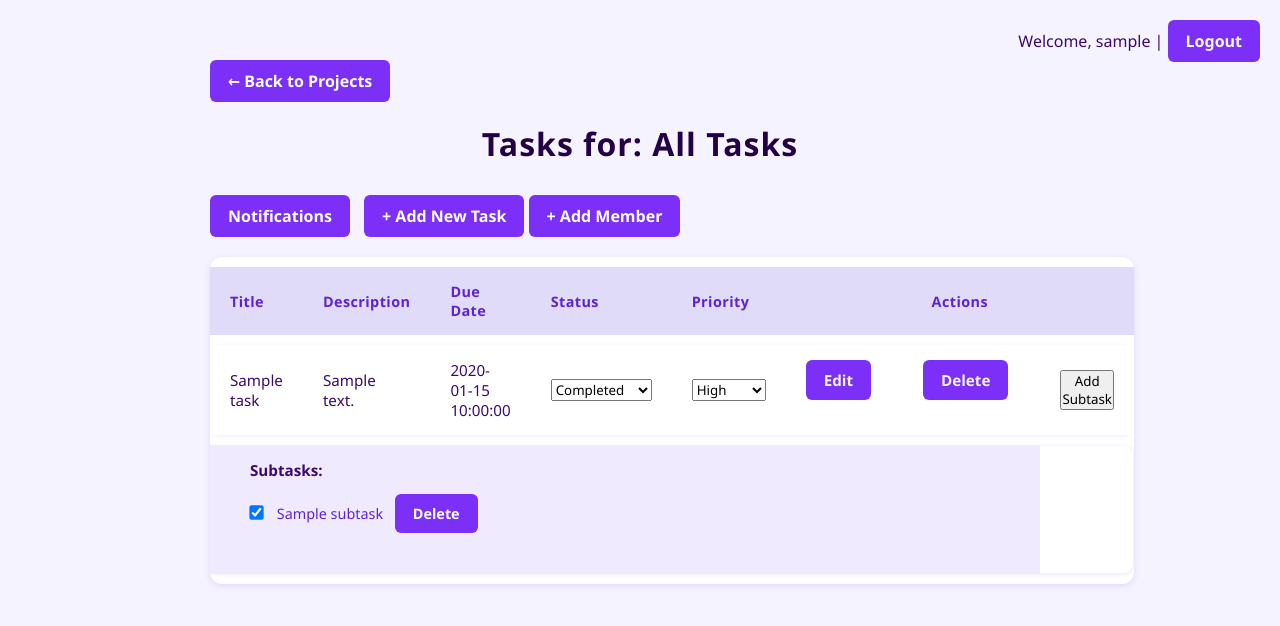
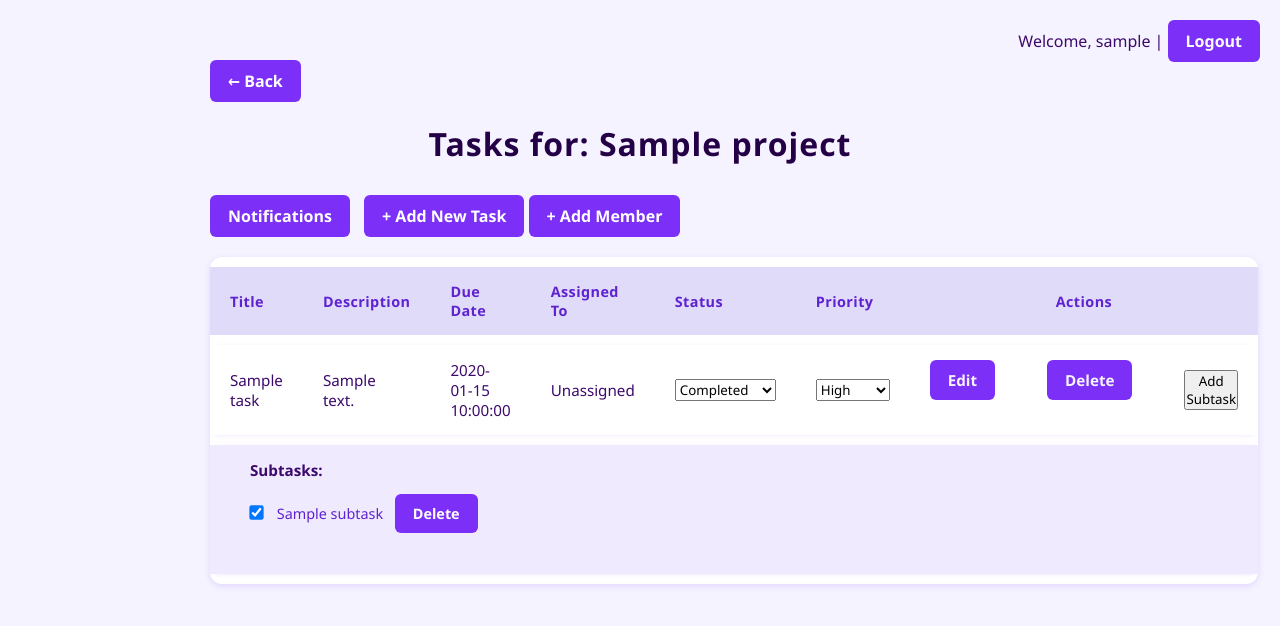
Before and after one commit to Judinus10/planit, a PHP site: page /index.php?project_id=1 in a window 1280 px wide. Shown: the top 626 px of the page. Run offline with PHP 8.4, Linux system fonts and the light colour scheme; the visitor is signed in with stand-in values (Sample User, id 1); tables that the repository leaves empty or names only in its code hold one stand-in row (values such as "Sample post").

Commit message:
modified as displaying members and assigned tasks

```diff
--- a/index.php
+++ b/index.php
@@ -16,8 +16,16 @@ $project_id = isset($_GET['project_id']) ? (int)$_GET['project_id'] : 0;
 // Fetch project info
 $project_name = "All Tasks";
 if ($project_id) {
-    $stmt = $conn->prepare("SELECT name FROM projects WHERE id=? AND created_by=?");
-    $stmt->bind_param("ii", $project_id, $user_id);
+    // Check if the user is either the creator or a member of the project
+    $stmt = $conn->prepare("
+        SELECT name
+        FROM projects
+        WHERE id=?
+        AND (created_by=? OR id IN (
+            SELECT project_id FROM project_members WHERE user_id=?
+        ))
+    ");
+    $stmt->bind_param("iii", $project_id, $user_id, $user_id);
     $stmt->execute();
     $result = $stmt->get_result();
     if ($result->num_rows > 0) {
@@ -28,11 +36,19 @@ if ($project_id) {
     }
 }
 
-// Fetch tasks for this project
+// Fetch tasks for this project (with assigned user's name)
 if ($project_id) {
-    $sql = "SELECT * FROM tasks WHERE project_id = $project_id ORDER BY due_date ASC";
+    $sql = "SELECT t.*, u.username AS assigned_user
+            FROM tasks t
+            LEFT JOIN users u ON t.assigned_to = u.id
+            WHERE t.project_id = $project_id
+            ORDER BY t.due_date ASC";
 } else {
-    $sql = "SELECT * FROM tasks WHERE user_id = $user_id ORDER BY due_date ASC";
+    $sql = "SELECT t.*, u.username AS assigned_user
+            FROM tasks t
+            LEFT JOIN users u ON t.assigned_to = u.id
+            WHERE t.user_id = $user_id
+            ORDER BY t.due_date ASC";
 }
 $result = $conn->query($sql);
 ?>
@@ -44,7 +60,7 @@ $result = $conn->query($sql);
     <link rel="stylesheet" href="style.css">
 </head>
 <body>
-  <a href="projects.php" class="back-button">&#8592; Back to Projects</a>
+    <a href="javascript:history.back()" class="back-button">&#8592; Back</a>
 
     <div class="top-right">
         <p>Welcome, <?php echo htmlspecialchars($_SESSION['username']); ?> | <a href="logout.php">Logout</a></p>
@@ -62,6 +78,7 @@ $result = $conn->query($sql);
                 <th>Title</th>
                 <th>Description</th>
                 <th>Due Date</th>
+                <th>Assigned To</th> <!-- New column -->
                 <th>Status</th>
                 <th>Priority</th>
                 <th colspan="3" style="text-align: center;">Actions</th>
@@ -70,7 +87,7 @@ $result = $conn->query($sql);
         <tbody>
             <?php if ($result->num_rows === 0): ?>
                 <tr>
-          <td colspan="7" style="text-align:center; padding:20px;">No tasks yet.</td>
+                    <td colspan="9" style="text-align:center; padding:20px;">No tasks yet.</td>
                 </tr>
             <?php else: ?>
                 <?php while ($task = $result->fetch_assoc()): ?>
@@ -78,6 +95,7 @@ $result = $conn->query($sql);
                         <td><?php echo htmlspecialchars($task['title']); ?></td>
                         <td><?php echo htmlspecialchars($task['description']); ?></td>
                         <td><?php echo htmlspecialchars($task['due_date']); ?></td>
+                        <td><?php echo htmlspecialchars($task['assigned_user'] ?? 'Unassigned'); ?></td> <!-- Assigned user -->
                         <td>
                             <select onchange='updateStatus(<?php echo $task['id']; ?>, this.value)'>
                                 <option value="To-do" <?php echo ($task['status'] == 'To-do') ? 'selected' : '' ?>>To-do</option>
@@ -88,7 +106,7 @@ $result = $conn->query($sql);
                         <td>
                             <select onchange='updatePriority(<?php echo $task['id']; ?>, this.value)'>
                                 <option value="High" <?php echo ($task['priority'] == 'High') ? 'selected' : '' ?>>High</option>
-                <option value="Medium" <?php echo ($task["priority"] == "Medium") ? "selected" : '' ?>>Medium</option>
+                                <option value="Medium" <?php echo ($task["priority"] == 'Medium') ? 'selected' : '' ?>>Medium</option>
                                 <option value='Low' <?php echo ($task["priority"] == 'Low') ? 'selected' : '' ?>>Low</option>
                             </select>
                         </td>
@@ -106,7 +124,7 @@ $result = $conn->query($sql);
                     if ($subtask_result->num_rows > 0):
                     ?>
                         <tr>
-              <td colspan="7" style="padding-left: 40px; background: #f0eaff;">
+                            <td colspan="9" style="padding-left: 40px; background: #f0eaff;">
                                 <strong>Subtasks:</strong>
                                 <ul style="margin-top: 8px;">
                                     <?php while ($subtask = $subtask_result->fetch_assoc()):
```
Lines whose indentation alone changed are shown as unchanged.
